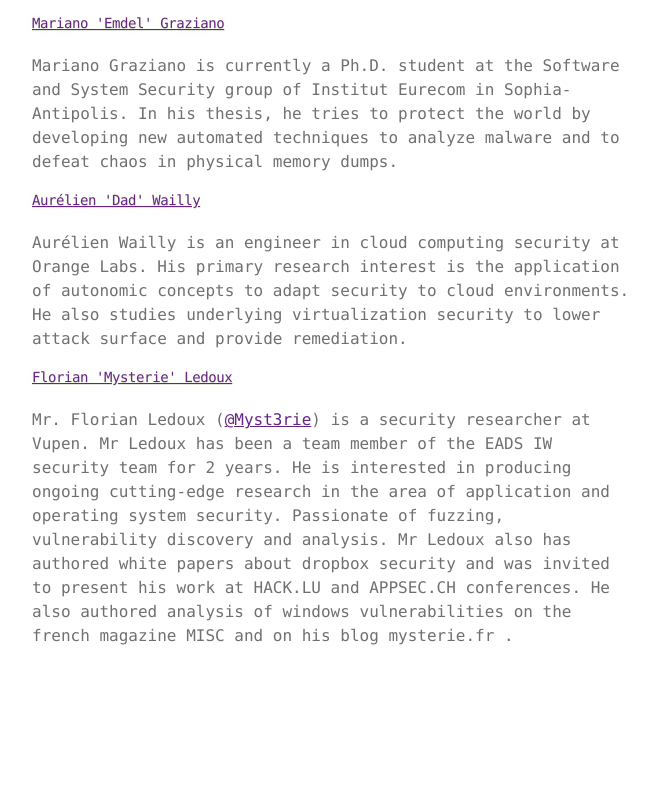
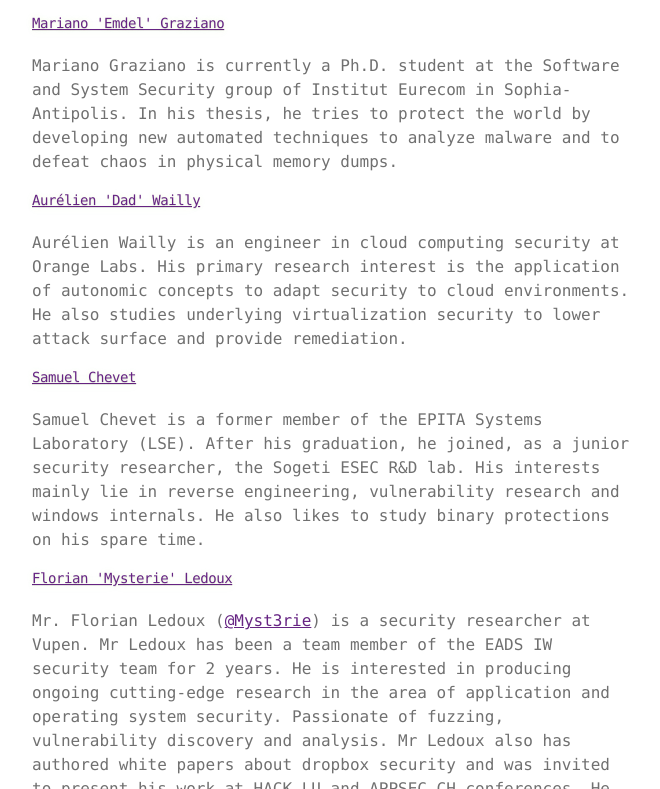
Before and after one commit to chubbymaggie/SecurityDayLille1.github.io, a plain HTML site: page index.html in a window 1280 px wide. Shown: the part 5814-6603 px from the top of the page, without its empty margins (308-968 px from the left). Before the commit the page ends 6482 px from the top, so only its background shows below. Drawn offline with Linux system fonts and the light colour scheme.

Commit message:
Update index.html

```diff
--- a/index.html
+++ b/index.html
@@ -95,7 +95,7 @@ Transpoles <a href="http://www.transpole.fr/fr/metro_tram/lignes-metro.aspx">met
 <li>(FR) Recherche de vulnérabilités - Florian Ledoux</li>
 <li>(FR) Program analysis: dynamic binary analysis and instrumentation - Jonathan Salwan</li>
 <li>(EN) Memory analysis: a volatility primer - Mariano Graziano</li>
-<li>(EN) Inside VMProtect - TBD</li>
+<li>(EN) Inside VMProtect - Samuel Chevet</li>
 <li>(FR) Theorem prover, symbolic execution &amp; practical reverse-engineering - Axel Souchet</li>
 <li>(FR) Solving NoSuchCrackme level3: a remote side-channel attack on RSA - Emilien Girault</li>
 </ul>
@@ -140,6 +140,15 @@ Transpoles <a href="http://www.transpole.fr/fr/metro_tram/lignes-metro.aspx">met
 <p>Aurélien Wailly is an engineer in cloud computing security at Orange Labs. His primary research interest is the application of autonomic concepts to adapt security to cloud environments. He also studies underlying virtualization security to lower attack surface and provide remediation.</p>
 
 <h4>
+<a id="samuel-chevet" class="anchor" href="#samuel-chevet" aria-hidden="true"><span class="octicon octicon-link"></span></a><a href="https://twitter.com/w4kfu">Samuel Chevet</a>
+</h4>
+
+<p>
+  Samuel Chevet is a former member of the EPITA Systems Laboratory (LSE). After his graduation, he joined, as a junior security researcher, the Sogeti ESEC R&D lab. His interests mainly lie in reverse engineering, vulnerability research and windows internals. He also likes to study binary protections on his spare time.
+</p>
+
+
+<h4>
 <a id="florian-mysterie-ledoux" class="anchor" href="#florian-mysterie-ledoux" aria-hidden="true"><span class="octicon octicon-link"></span></a><a href="https://twitter.com/Myst3rie">Florian 'Mysterie' Ledoux</a>
 </h4>
 
@@ -148,5 +157,6 @@ Transpoles <a href="http://www.transpole.fr/fr/metro_tram/lignes-metro.aspx">met
     </div>
 
 
+
   </body>
 </html>
```
